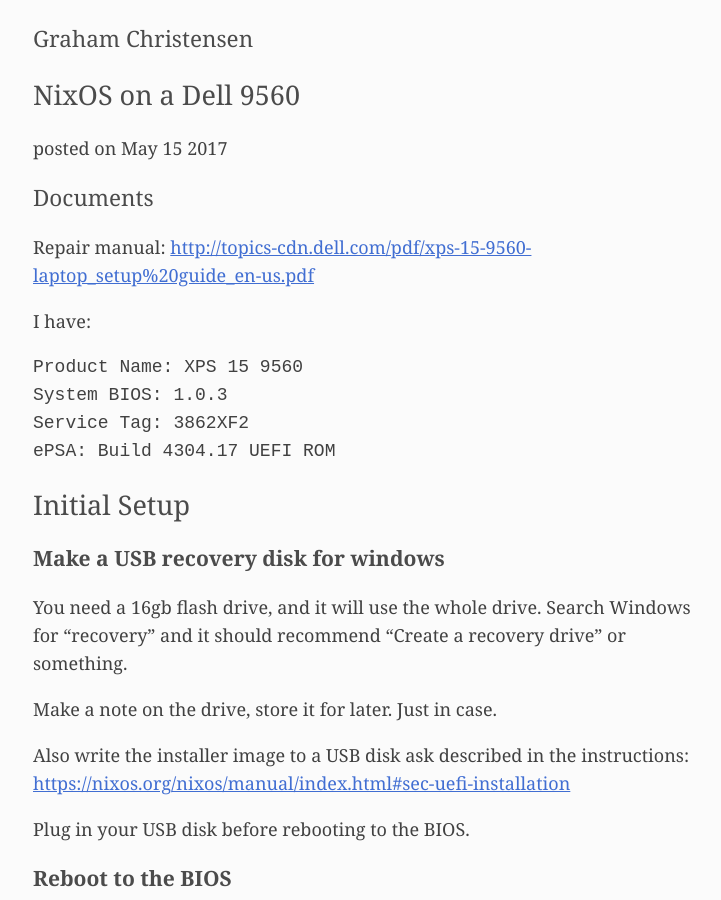
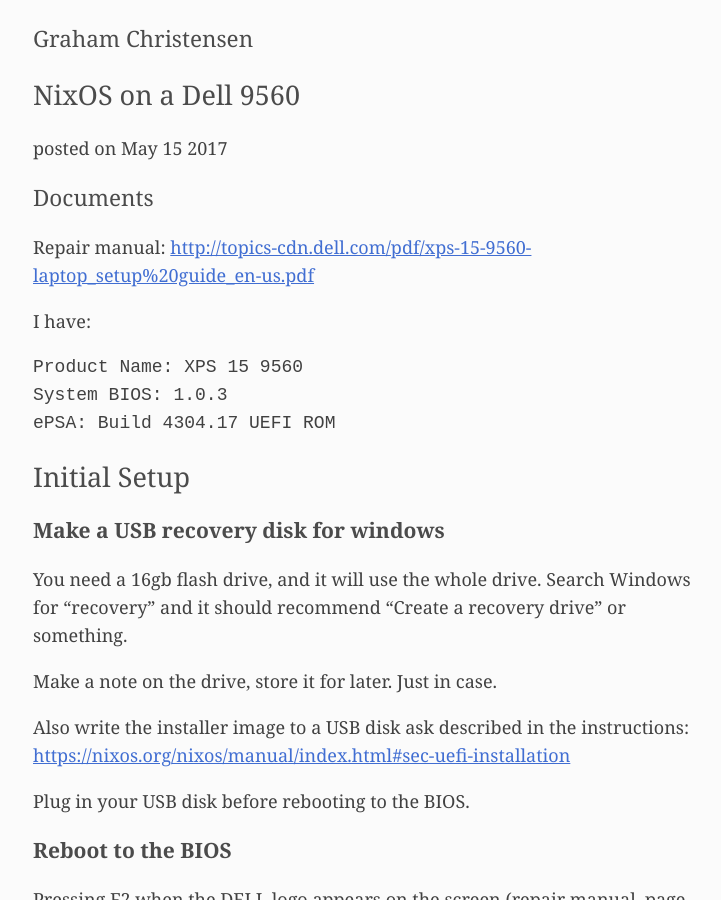
Before and after one commit to grahamc/grahamc.github.com, a Jekyll site: the page built from _posts/2017-05-15-nixos-on-dell-9560.markdown, in a window 1280 px wide and 900 px high. Shown: the whole window, without its empty margins (277-998 px from the left). Built offline with Jekyll 4.4.1, drawn with Linux system fonts in a browser that asks for light colours; our own code applies the rules of GitHub Pages for plain Markdown files.

Commit message:
Remove service tag

````diff
--- a/_posts/2017-05-15-nixos-on-dell-9560.markdown
+++ b/_posts/2017-05-15-nixos-on-dell-9560.markdown
@@ -10,7 +10,6 @@
 ```
 Product Name: XPS 15 9560
 System BIOS: 1.0.3
-Service Tag: 3862XF2
 ePSA: Build 4304.17 UEFI ROM
 ```
 
````
